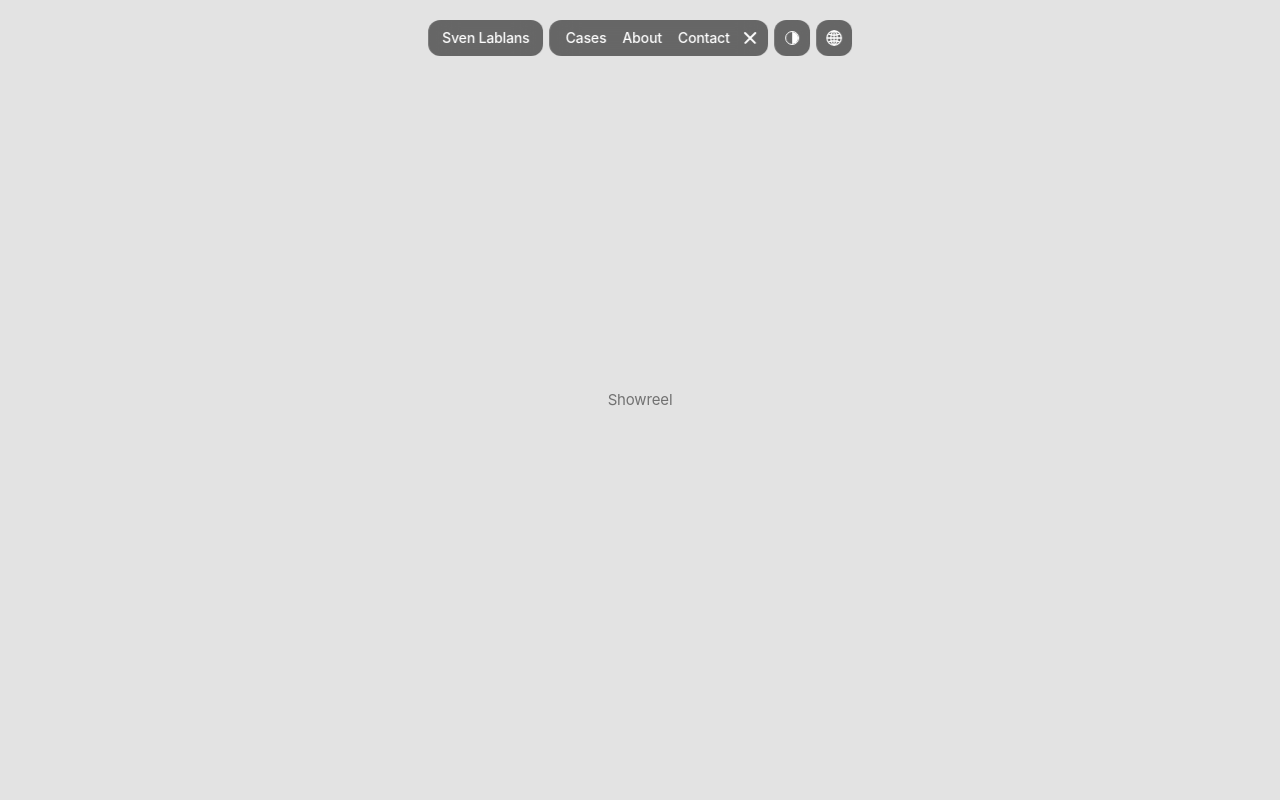
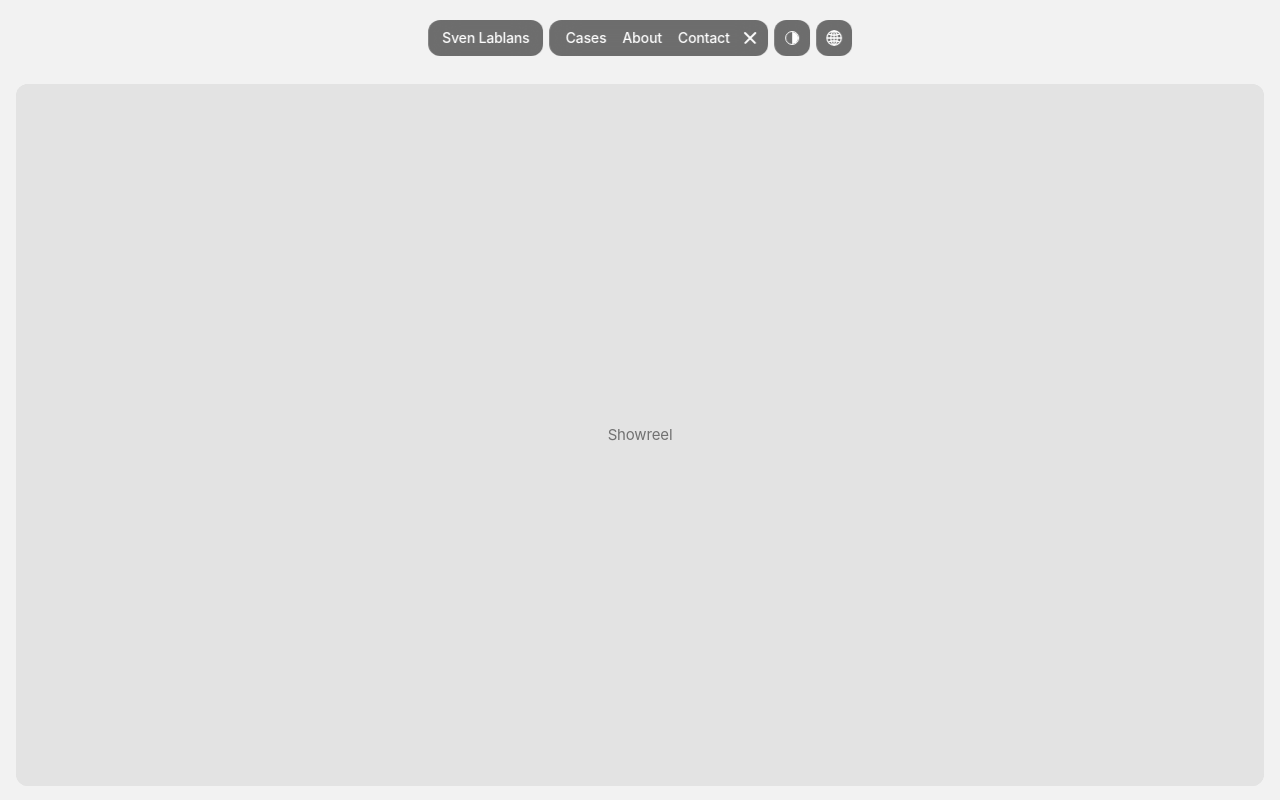
Before and after one commit to svenlablans/svenlablans.github.io, a plain HTML site: page index.html in a window 1280 px wide. Shown: the top 800 px of the page. Drawn offline with Linux system fonts and the light colour scheme; a web font is replaced by a local one.

Commit message:
Update site — 2026-11-22 20:37

```diff
--- a/css/style.css
+++ b/css/style.css
@@ -292,7 +292,7 @@ video { display: block; max-width: 100%; }
 .card .card-meta h3 { font-size: 14px; font-weight: 500; letter-spacing: -0.015em; transition: opacity 0.4s; }
 .plus {
   position: relative; flex-shrink: 0; width: 30px; height: 30px; border-radius: 100px;
-  background: rgba(0, 0, 0, 0.27); -webkit-backdrop-filter: blur(2px); backdrop-filter: blur(2px);
+  background: rgba(0, 0, 0, 0.27); /* no blur here: a blur on every thumbnail over playing video made scrolling lag */
   transition: transform 0.4s var(--ease);
 }
 .card--dark .plus { background: rgba(255, 255, 255, 0.27); }
@@ -502,3 +502,11 @@ html.planet-open { overflow: hidden; }
 }
 @keyframes reel-fill { from { transform: scaleX(0); } to { transform: scaleX(1); } }
 @media (prefers-reduced-motion: reduce) { .reel-dot.on::after { animation: none; } }
+
+/* Showreel shrink runs on the graphics card: scaled from the top centre, overflow at the sides is clipped */
+.intro-a { transform-origin: 50% 0; }
+html, body { overflow-x: clip; }
+
+/* Showreel as a plain block on every screen: start below the floating menu */
+.home-intro.reel-still { padding-top: 84px; }
+@media (max-width: 760px) { .home-intro.reel-still { padding-top: var(--below-menu); } }
--- a/js/main.js
+++ b/js/main.js
@@ -369,7 +369,13 @@
       // (unless the visitor opened it themselves).
       let autoOpened = false;
       const atEnd = () => window.innerHeight + window.scrollY >= document.documentElement.scrollHeight - 80;
+      let endTick = false;
       window.addEventListener("scroll", () => {
+        if (endTick) return;                         // check at most once per frame
+        endTick = true;
+        requestAnimationFrame(() => { endTick = false; checkEnd(); });
+      }, { passive: true });
+      function checkEnd() {
         const hh = document.querySelector(".site-header");
         // not on phones: there the open menu would cover the footer text you scrolled down to read
         if (!hh || window.EDITOR || window.innerWidth <= 760) return;
@@ -381,7 +387,7 @@
           autoOpened = false;
           hh.classList.remove("open"); hh.querySelector(".menu-toggle").setAttribute("aria-expanded", false);
         }
-      }, { passive: true });
+      }
       document.addEventListener("click", (e) => { if (e.target.closest(".menu-toggle")) autoOpened = false; }, true);
       // close when clicking outside the menu or pressing Escape
       document.addEventListener("click", (e) => {
@@ -575,7 +581,7 @@
         if (e.isIntersecting) { if (v.preload === "none") v.preload = "auto"; v.play().catch(() => {}); }
         else v.pause();
       });
-    }, { rootMargin: "300px 0px" });
+    }, { rootMargin: "0px", threshold: 0.15 });
     vids.forEach((v) => videoIO.observe(v));
     // case list previews: only play while you hover the row
     document.querySelectorAll(".case-row").forEach((row) => {
@@ -663,18 +669,28 @@
     const ease = (t) => (t < 0.5 ? 4 * t * t * t : 1 - Math.pow(-2 * t + 2, 3) / 2);
     let m = {};
 
+    // Performance: the reel keeps one fixed size (its final 16:9 block) and is only *scaled* while you
+    // scroll. Scaling runs on the graphics card; changing width/height re-laid-out the whole page every frame.
+    let secTop = 0;
     function measure() {
+      reel.style.transform = ""; reel.style.width = ""; reel.style.height = ""; reel.style.left = "";
       const W = sticky.clientWidth;                         // content width (inside the 16px margins)
-      const vw = document.documentElement.clientWidth; const edge = (vw - W) / 2;            // distance to the screen edge
-      m = { W, edge, fullW: vw, fullH: window.innerHeight - HEADER, endH: W * 9 / 16, D: window.innerHeight * 0.7 };
-      // phone: a landscape reel cropped to a tall screen and then shrunk looks like an odd zoom,
-      // so there it simply sits as a 16:9 block below the menu (it still fades out on scroll)
-      m.still = window.innerWidth <= 760;
+      const vw = document.documentElement.clientWidth;
+      const endH = W * 9 / 16, fullH = window.innerHeight - HEADER;
+      m = { W, endH, D: window.innerHeight * 0.7 };
+      // phone: no zoom, the reel simply sits as a 16:9 block below the menu
+      m.still = true;   // no scroll animation (it caused lag): the reel is a plain 16:9 block on every screen
       sec.classList.toggle("reel-still", m.still);
-      if (m.still) { m.edge = 0; m.fullW = W; m.fullH = m.endH; m.D = 1; }
+      // start scale: big enough to cover the whole screen
+      m.s0 = m.still ? 1 : Math.max(vw / W, fullH / endH);
+      if (m.still) m.D = 1;
+      reel.style.width = `${W}px`;
+      reel.style.height = `${endH}px`;
+      sticky.style.height = `${endH}px`;
       // scroll distance + final height: it unpins exactly when it reaches its final size
-      sec.style.height = `${m.D + m.endH}px`;
+      sec.style.height = m.still ? "" : `${m.D + endH}px`;
       sec.style.marginBottom = `${GAP}px`;
+      secTop = sec.getBoundingClientRect().top + window.scrollY;
       update(true);
     }
 
@@ -682,16 +698,14 @@
     let shown = null;
     const soft = (t) => 1 - Math.pow(1 - t, 3);            // ease-out: quick start, gentle landing
     function update(instant) {
-      const target = clamp((HEADER - sec.getBoundingClientRect().top) / m.D);
+      const target = clamp((window.scrollY + HEADER - secTop) / m.D);   // no layout reads while scrolling
       shown = shown == null || instant ? target : shown + (target - shown) * 0.14;
       if (Math.abs(target - shown) < 0.0005) shown = target;
       const e = soft(shown);
-      const h = lerp(m.fullH, m.endH, e);
-      reel.style.left = `${lerp(-m.edge, 0, e)}px`;
-      reel.style.width = `${lerp(m.fullW, m.W, e)}px`;
-      reel.style.height = `${h}px`;
-      reel.style.borderRadius = `${lerp(0, RADIUS, e)}px`;
-      sticky.style.height = `${h}px`;
+      const s = lerp(m.s0, 1, e);
+      reel.style.transform = `scale(${s})`;
+      // corners grow from square to rounded; divide by the scale so they look right on screen
+      reel.style.borderRadius = `${lerp(0, RADIUS, e) / s}px`;
       return shown !== target;
     }
 
@@ -702,8 +716,13 @@
       ticking = true;
       requestAnimationFrame(loop);
     };
+    window.addEventListener("resize", measure);
+    measure();
+    if (m.still) {                                   // nothing moves: don't listen to scrolling at all
+      introOff = () => window.removeEventListener("resize", measure);
+      return;
+    }
     window.addEventListener("scroll", onScroll, { passive: true });
-    window.addEventListener("resize", measure);
     introOff = () => {
       window.removeEventListener("scroll", onScroll);
       window.removeEventListener("resize", measure);
```
